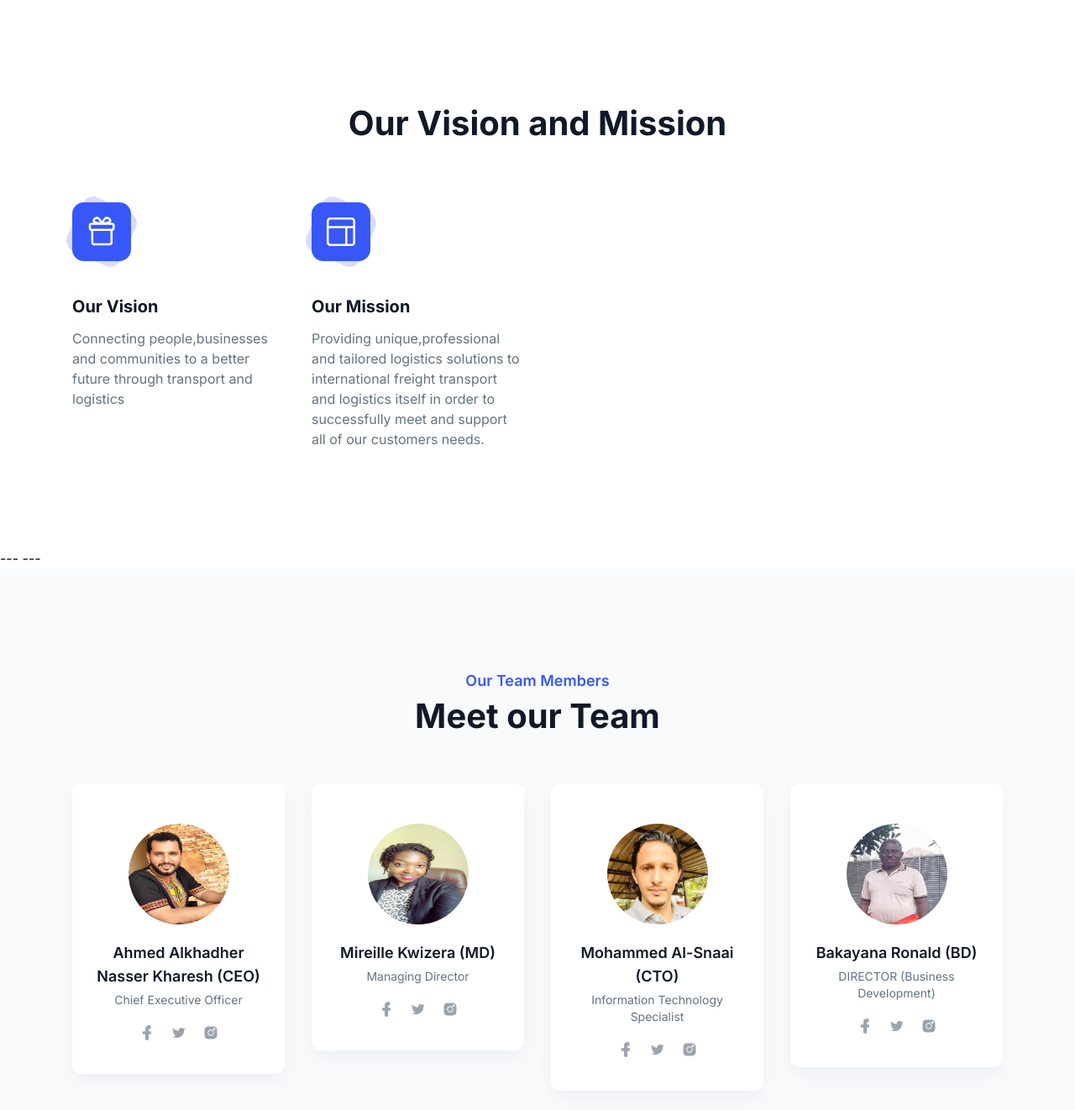
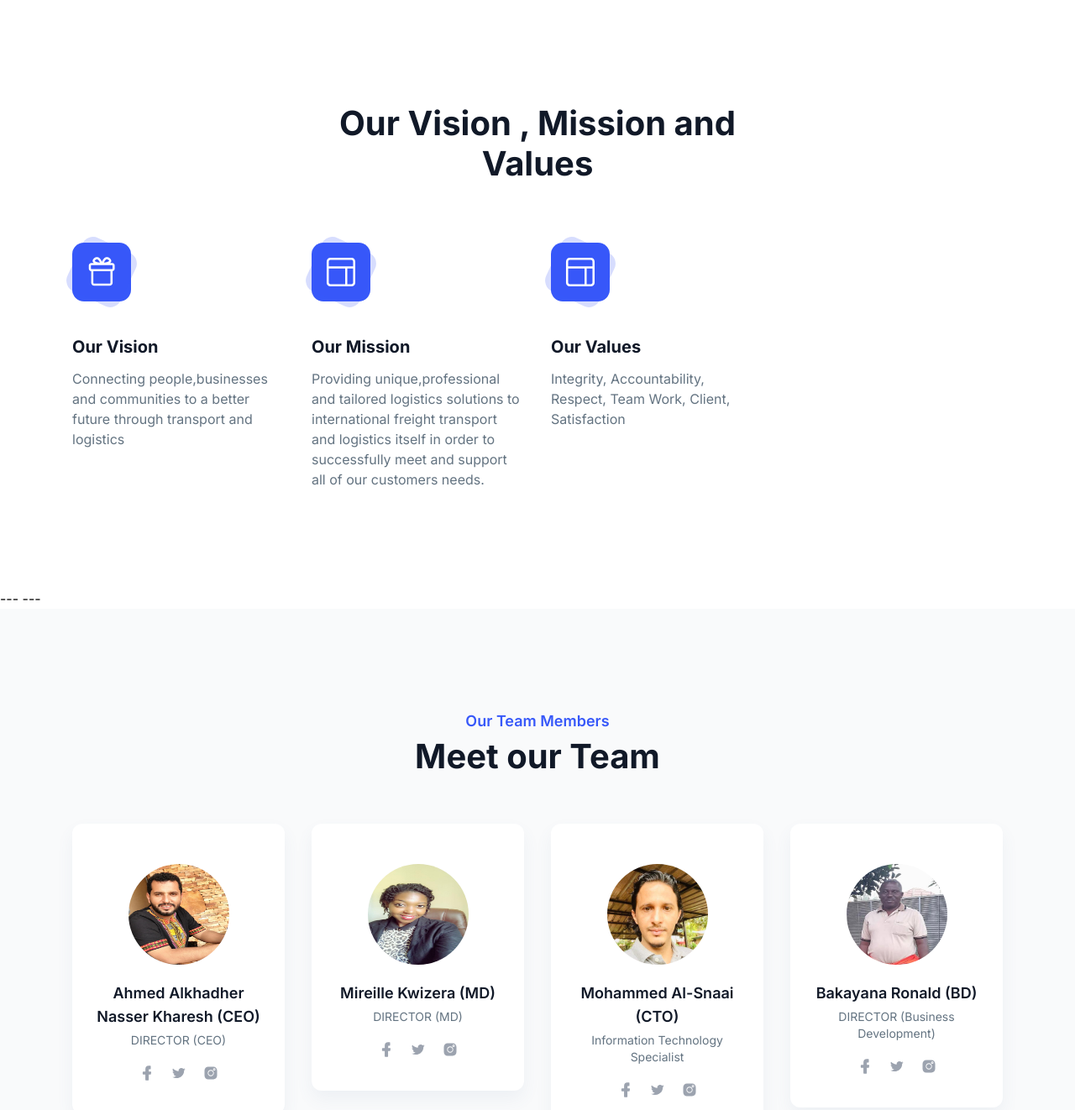
Before and after one commit to LucMuhizi/victory_vision, an Astro site: page / in a window 1280 px wide. Shown: the part 1240-2562 px from the top of the page at 84% size. Built offline with nearby package versions, Linux system fonts and the light colour scheme; Astro itself is replaced by a stand-in of ours.

Commit message:
changed phone numbers

```diff
--- a/src/components/Contactsection.astro
+++ b/src/components/Contactsection.astro
@@ -41,7 +41,9 @@
               </div>
               <div>
                 <h5 class="mb-[18px] text-lg font-semibold text-dark dark:text-white">How Can We Help?</h5>
-                <p class="text-base text-body-color dark:text-dark-6">+256 414 670 413</p>
+                <p class="text-base text-body-color dark:text-dark-6"> +256 708 455 951</p>
+
+                <p class="text-base text-body-color dark:text-dark-6"> +256 773 117 645</p>
                 <p class="text-base text-body-color dark:text-dark-6 mt-1">
 
                 </p>
--- a/src/components/Features.astro
+++ b/src/components/Features.astro
@@ -13,6 +13,13 @@ const features = [
     ref: 'javascript:void(0)',
     description:
       'Providing unique,professional and tailored logistics solutions to international freight transport and logistics itself in order to successfully meet and support  all of our customers needs.',
+  },
+  {
+    icon: 'assets/features/icon-02.svg',
+    title: 'Our Values',
+    ref: 'javascript:void(0)',
+    description:
+      'Integrity, Accountability, Respect, Team Work, Client, Satisfaction',
   }
 ];
 ---
@@ -27,7 +34,7 @@ const features = [
 
           </span>
           <h2 class="mb-3 text-3xl font-bold text-dark dark:text-white sm:text-4xl md:text-[40px] md:leading-[1.2]">
-            Our Vision and Mission
+            Our Vision , Mission and Values
           </h2>
           <p class="text-base text-body-color dark:text-dark-6">
           </p>
--- a/src/components/Team.astro
+++ b/src/components/Team.astro
@@ -1,7 +1,7 @@
 ---
 const teams = [
-  {name: "Ahmed Alkhadher Nasser Kharesh (CEO)", description: "Chief Executive Officer", image: "/assets/kwizy/ceo.jpg", facebookLink: "#", twitterLink: "#", instagramLink: "#",},
-  {name: "Mireille Kwizera (MD) ", description: "Managing Director ", image: "/assets/kwizy/kwizy.jpg", facebookLink: "#", twitterLink: "#", instagramLink: "#",},
+  {name: "Ahmed Alkhadher Nasser Kharesh (CEO)", description: "DIRECTOR (CEO)", image: "/assets/kwizy/ceo.jpg", facebookLink: "#", twitterLink: "#", instagramLink: "#",},
+  {name: "Mireille Kwizera (MD) ", description: "DIRECTOR (MD) ", image: "/assets/kwizy/kwizy.jpg", facebookLink: "#", twitterLink: "#", instagramLink: "#",},
   {name: "Mohammed Al-Snaai (CTO)", description: "Information Technology Specialist", image: "/assets/kwizy/cto.jpg", facebookLink: "#", twitterLink: "#", instagramLink: "#",},
   {name: "Bakayana Ronald (BD)", description: "DIRECTOR (Business Development)", image: "/assets/kwizy/bd.jpg", facebookLink: "#", twitterLink: "#", instagramLink: "#",},
   {name: "Ddamba Deogratius ", description: "Accounts Manager", image: "/assets/kwizy/accounts.jpg", facebookLink: "#", twitterLink: "#", instagramLink: "#",},
```
